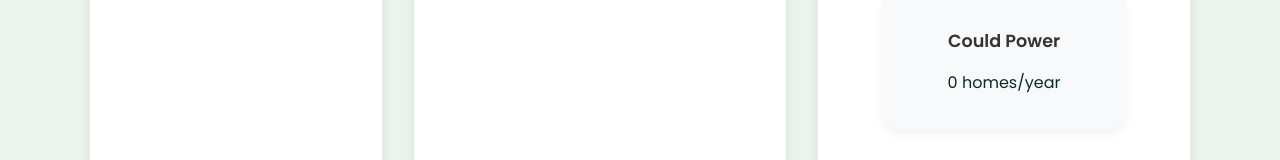
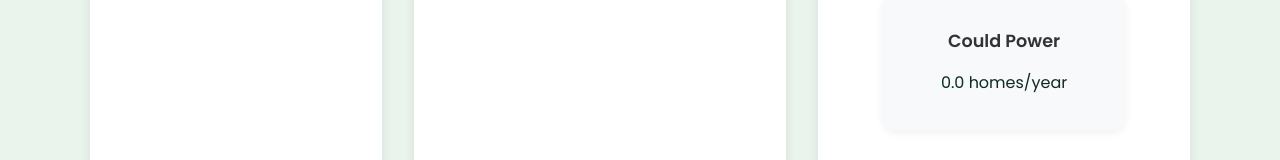
Before and after one commit to daver12345/lmc-ai-env-website, a React app: page / in a window 1280 px wide. Shown: the part 1140-1300 px from the top of the page. Built offline with nearby package versions, Linux system fonts and the light colour scheme.

Commit message:
Added 1 decimal point to homes per year

```diff
--- a/src/components/Dashboard.js
+++ b/src/components/Dashboard.js
@@ -25,7 +25,7 @@ function Dashboard({ llm, dailyQueries, dailyUsers, timePeriod, datacenters }) {
         </div>
         <div className="dashboard-card">
           <h3>Could Power</h3>
-          <p>{homesPowered.toFixed(0)} homes/year</p>
+          <p>{homesPowered.toFixed(1)} homes/year</p>
         </div>
       </div>
     </main>
```
